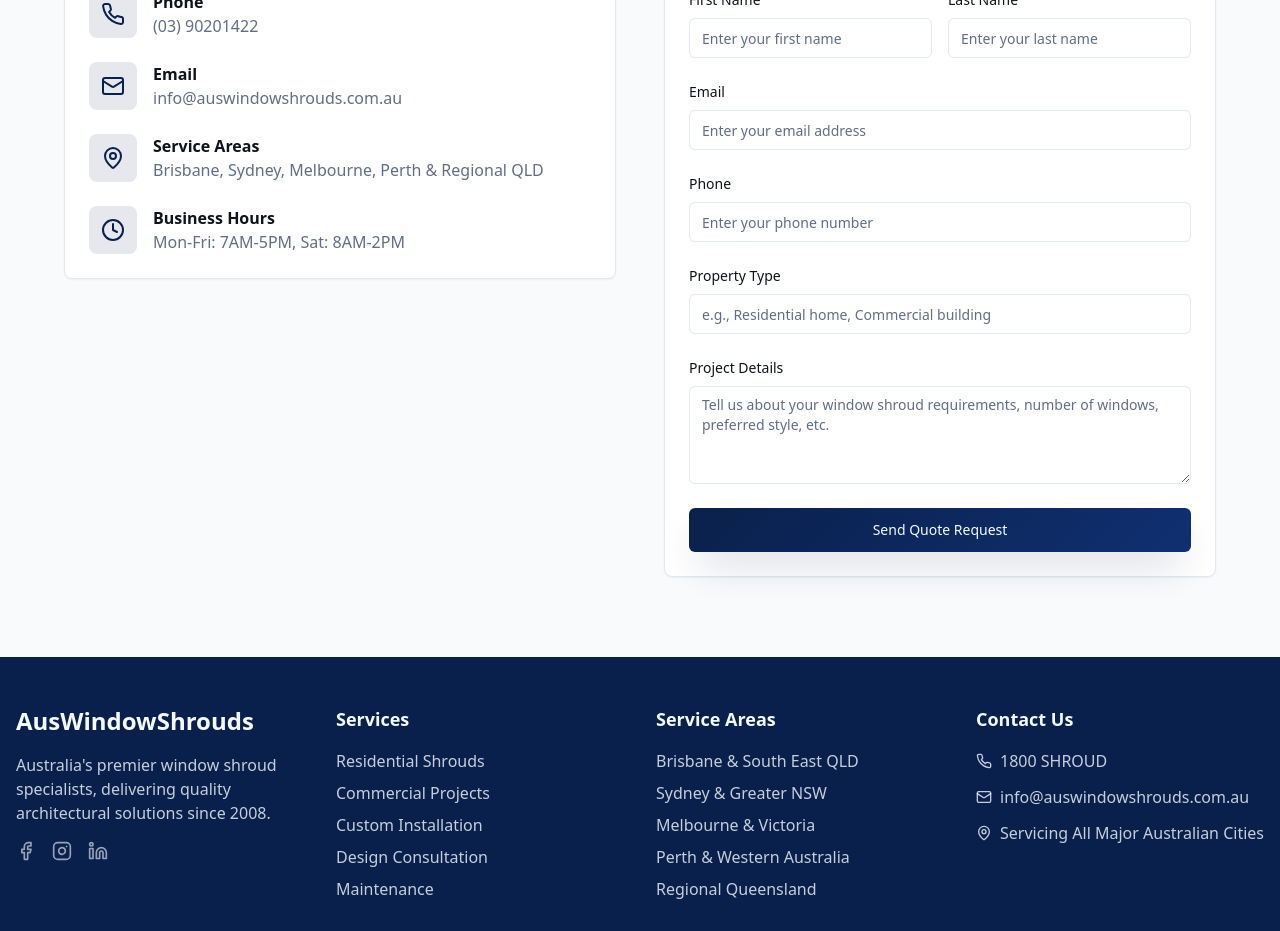
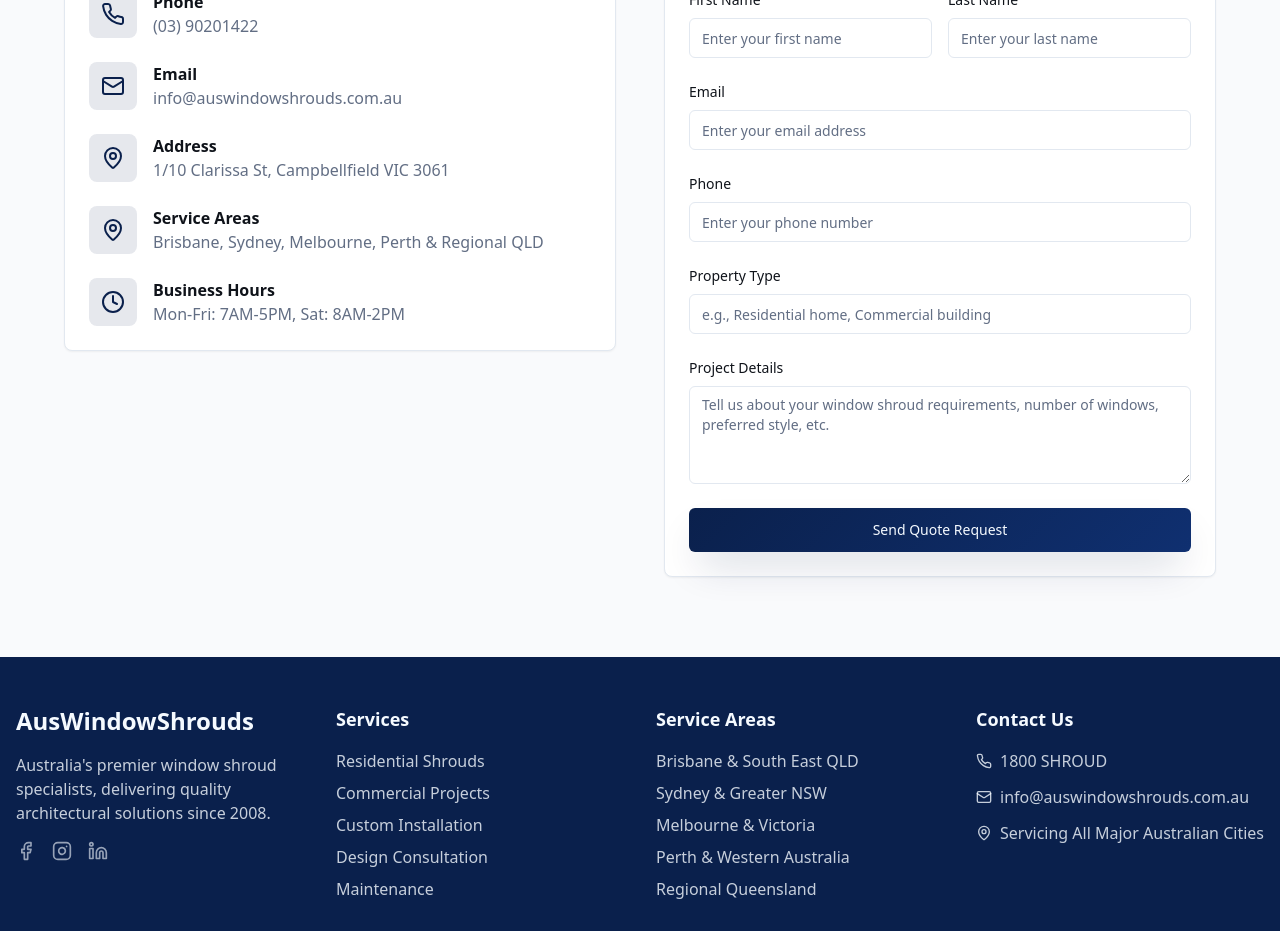
Before and after one commit to kryvonosov92/aus-shroud-web-forge, a React (Vite) app: page / in a window 1280 px wide. Shown: the part 3420-4351 px from the top of the page. Built offline with nearby package versions, Linux system fonts and the light colour scheme; no server answers.

Commit message:
Add Address Section
Added an Address section to the contact information, including the address 1/10 Clarissa St, Campbellfield VIC 3061.
-edited src/components/Contact.tsx

```diff
--- a/src/components/Contact.tsx
+++ b/src/components/Contact.tsx
@@ -42,6 +42,16 @@ const Contact = () => {
                   <div>
                     <div className="font-semibold">Email</div>
                     <div className="text-muted-foreground">info@auswindowshrouds.com.au</div>
+                  </div>
+                </div>
+
+                <div className="flex items-center space-x-4">
+                  <div className="bg-primary/10 p-3 rounded-lg">
+                    <MapPin className="w-6 h-6 text-primary" />
+                  </div>
+                  <div>
+                    <div className="font-semibold">Address</div>
+                    <div className="text-muted-foreground">1/10 Clarissa St, Campbellfield VIC 3061</div>
                   </div>
                 </div>
 
```
